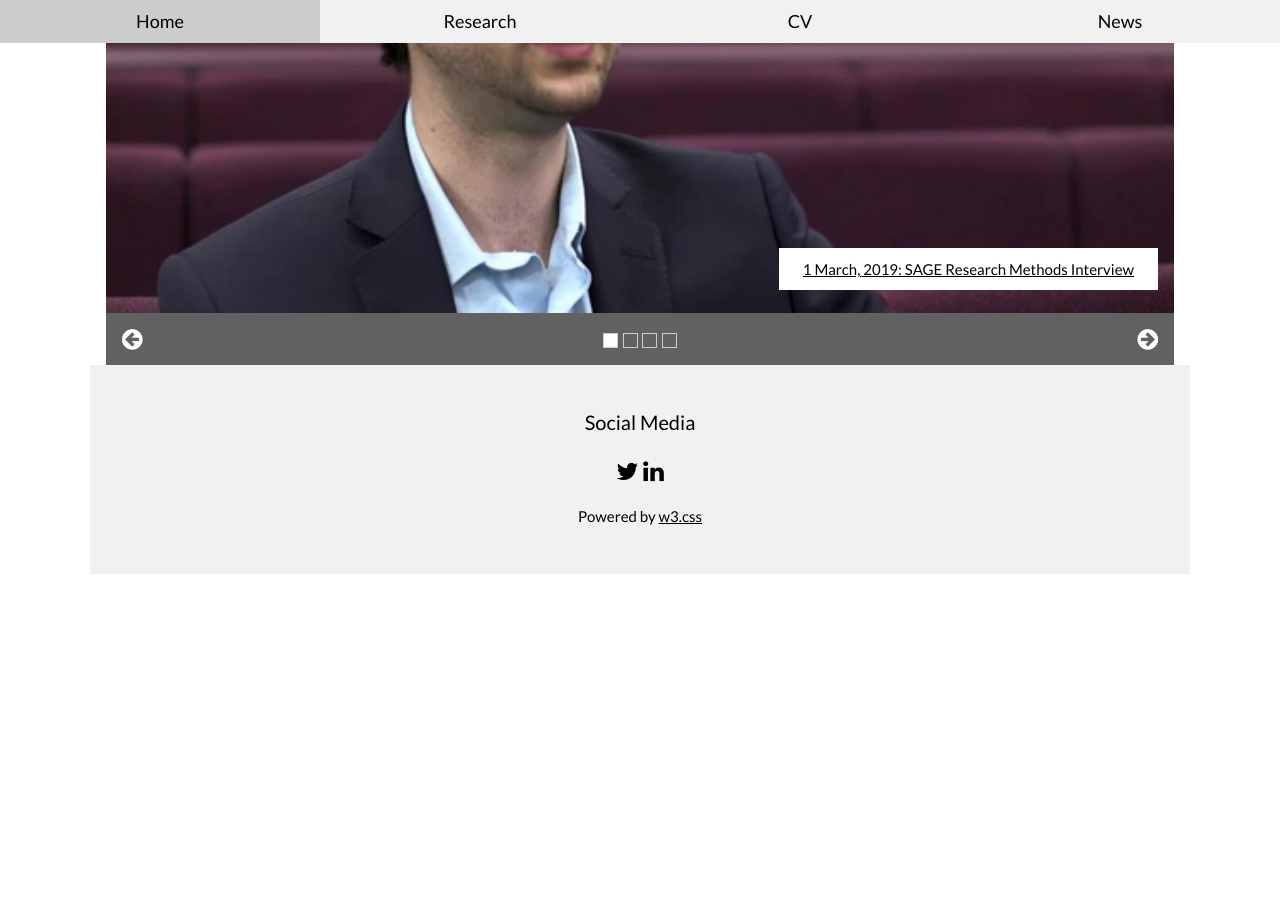
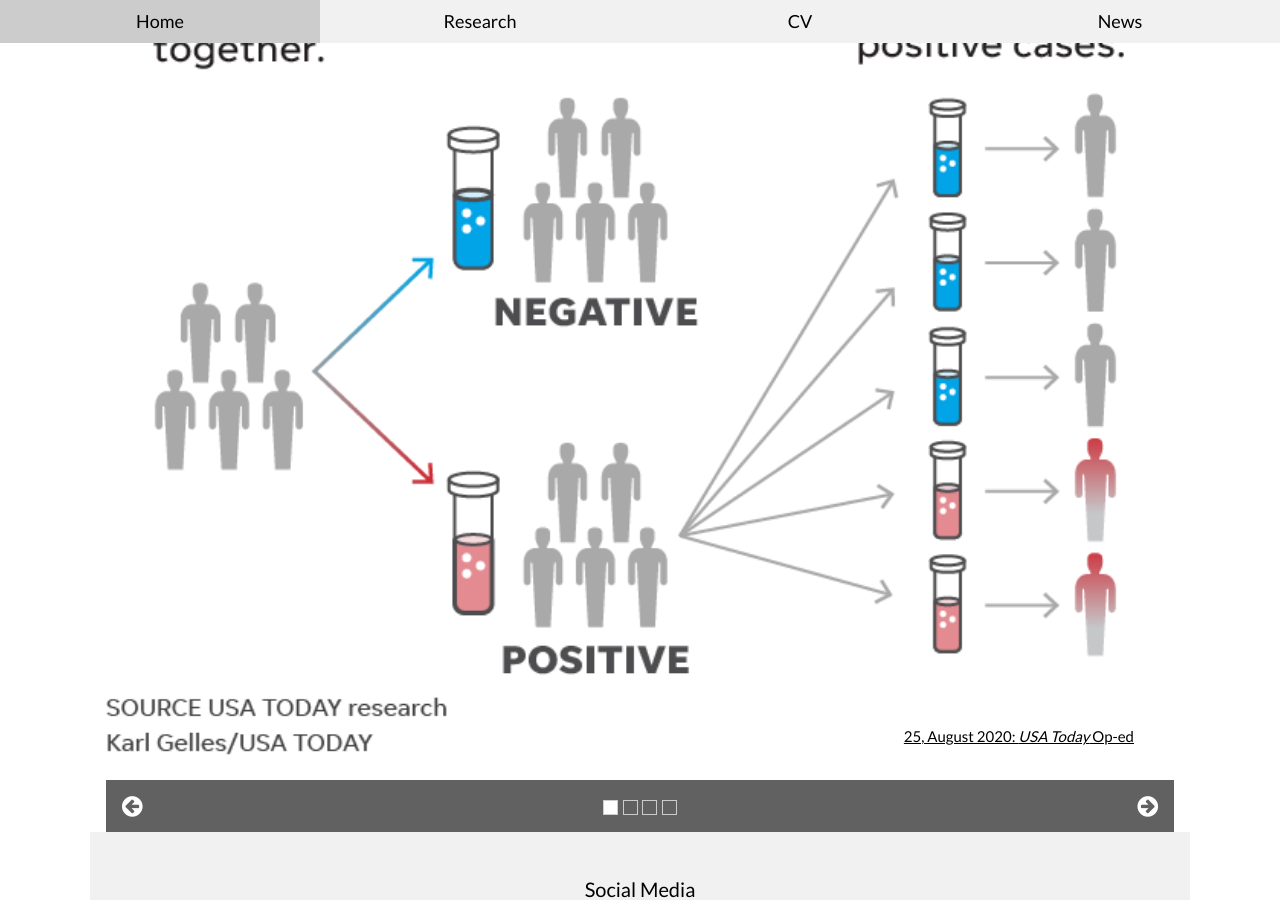
Before and after one commit to jlienert/jlienert.github.io, a Jekyll site: the page built from news.html, in a window 1280 px wide and 900 px high, scrolled down 388 px. Built offline with Jekyll 4.4.1, drawn with Linux system fonts in a browser that asks for light colours; before the commit the page ends 983 px from its top, so only the background shows below that.

Commit message:
news update

```diff
--- a/news.html
+++ b/news.html
@@ -10,6 +10,17 @@ title: News
 
 
   <div class="w3-container">
+
+
+    <div class="w3-display-container mySlides">
+    <a href="http://methods.sagepub.com/video/srmpromo/QrEhSp/studying-the-impact-of-patient-co-presence-in-hospitals-on-administrative-d">
+      <img src="dorfman.png" style="width:100%">
+      <div class="w3-display-bottomright w3-container w3-padding-32">
+        <span class="w3-white w3-padding-large w3-animate-bottom">25, August 2020: <i>USA Today</i> Op-ed</span>
+    </a>
+      </div>
+    </div>
+
 
     <div class="w3-display-container mySlides">
     <a href="http://methods.sagepub.com/video/srmpromo/QrEhSp/studying-the-impact-of-patient-co-presence-in-hospitals-on-administrative-d">
```
Also changed, not shown: dorfman.png (added), 3 other files.
